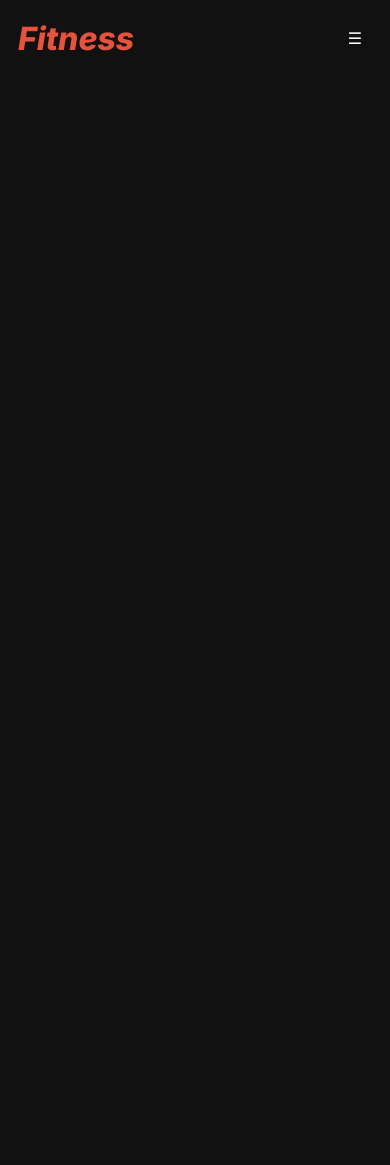
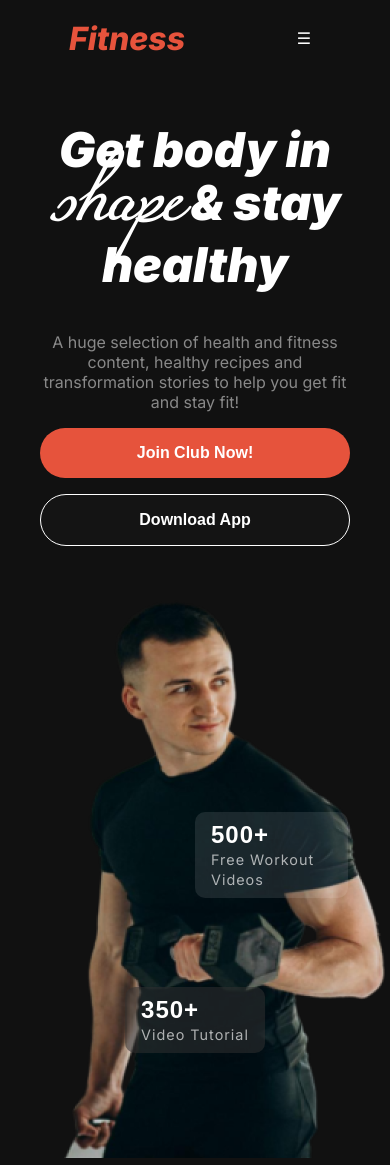
Before and after one commit to choyon001/assignment2, a plain HTML site: page index.html in a window 390 px wide. Before the commit the page ends 844 px from the top, so only its background shows below. Drawn offline with Linux system fonts and the light colour scheme.

Commit message:
banner section has been coded

```diff
--- a/css/style.css
+++ b/css/style.css
@@ -1,5 +1,6 @@
 @import url('https://fonts.googleapis.com/css2?family=Inter:ital,opsz,wght@0,14..32,100..900;1,14..32,100..900&display=swap');
 
+@import url('https://fonts.googleapis.com/css2?family=Great+Vibes&family=Inter:ital,opsz,wght@0,14..32,100..900;1,14..32,100..900&display=swap');
 
 .inter{
   font-family: "Inter", sans-serif;
@@ -8,10 +9,23 @@
   /* font-style: normal; */
 }
 
+@font-face {
+    font-family: 'Miama';
+    src: url('../fonts/Miama-Regular.ttf') format('truetype');
+    font-weight: 400;
+    /* font-style: normal; */
+}
+
+.miama{
+    font-family: "Miama", sans-serif;
+}
+
 body{
     background: rgba(17, 17, 17, 1);
 }
-
+.display-flex{
+    display: flex;
+}
 .nav-bar {
     display: flex;
     justify-content: space-between;
@@ -58,20 +72,182 @@ body{
 .dropdown-icon{
     display: none;
 }
+
+
+
+
+
+
+
+
+
+
+/* banner section */
+.banner{
+    display: flex;
+    max-width: 1060px;
+    margin: 0 auto;
+    gap: 2rem;
+}
+.content{
+    color: white;
+}
+.title{
+    font-size: 5rem;
+    font-weight: 900;
+    font-style: italic;
+    line-height: 1.2;
+}
+.banner-img{
+    position: relative;
+    width: 80%;
+}
+
+.description{
+    color: rgba(255, 255, 255, 0.5);
+    font-size: 1.3rem;
+    font-weight: 400;
+}
+.btn-primary{
+    color: rgba(255, 255, 255, 1);
+    font-weight: 600;
+    font-size: 1rem;
+    border: none;
+    border-radius: 40px;
+    padding: 16px 40px;
+    background-color: rgba(230, 83, 60, 1);
+}
+
+.btn-secondary{
+    color: rgba(255, 255, 255, 1);
+    font-weight: 600;
+    font-size: 1rem;
+    border: 1px solid rgba(255, 255, 255, 1);
+    border-radius: 40px;
+    padding: 16px 40px;
+    background-color: rgba(255, 255, 255, .01);
+}
+.btn-div{
+    display: flex;
+    gap: 2rem;
+}
+.btn-workout {
+    position: absolute;
+    top: 30%;
+    left: 50%;
+
+    background-color:rgba(255, 255, 255, 0.1);
+    padding: 10px 20px;
+    border: none;
+    border-radius: 10px;
+    font-size: 1.2rem;
+    text-align: start;
+}
+.btn-tut {
+    position: absolute;
+    top: 70%;
+    left: -10%;
+
+    background-color:rgba(48, 48, 48, 0.54);
+
+    padding: 10px 20px;
+    border: none;
+    border-radius: 10px;
+    font-size: 1rem;
+    text-align: start;
+}
+#number{
+    color: rgba(255, 255, 255, 1);
+font-size: 2rem;
+font-weight: 800;
+line-height: 40px;
+letter-spacing: 1px;
+
+}
+#video{
+    color:  rgba(255, 255, 255, 0.65);
+    font-family: Inter;
+font-size: .9rem;
+font-weight: 400;
+line-height: 20px;
+letter-spacing: 1px;
+
+}
+
+
+
 @media (max-width: 768px) {
+    /* Hide the desktop navigation and show the dropdown icon */
     .fitnav ul {
         display: none;
     }
     .dropdown-icon {
         display: block;
-        cursor: pointer;
         color: white;
     }
     .nav-div {
-        justify-content: space-between;
+
+        justify-content: space-around;
     }
     .nav-bar {
         padding: 10px;
     }
 
+    /* Adjust banner section layout for small devices */
+    .banner {
+        flex-direction: column;
+        align-items: center;
+        text-align: center;
+        padding: 1rem;
+        gap: 1rem;
+    }
+    .content {
+        padding: 0 1rem;
+    }
+
+    .title {
+        font-size: 3rem; /* Reduce font size for smaller screens */
+        line-height: 1.1;
+    }
+
+    .description {
+        font-size: 1rem;
+    }
+
+    .btn-div {
+        flex-direction: column;
+        gap: 1rem;
+        padding-bottom: 1rem;
+    }
+
+    /* Make the image smaller and center it */
+    .banner-img {
+        width: 80%;
+        padding: 0 1rem;
+    }
+
+    /* Adjust button positioning over the image for smaller screens */
+    .btn-workout {
+        top: 40%; /* Adjust positioning */
+        left: 50%;
+
+        font-size: 1rem;
+        padding: 8px 16px;
+    }
+    .btn-tut {
+        top: 70%;
+        left: 50%;
+        transform: translateX(-50%);
+        font-size: 1rem;
+        padding: 8px 16px;
+    }
+
+    /* Adjust font sizes within buttons */
+    #number {
+        font-size: 1.5rem;
+        line-height: 30px;
+    }
+    #video {
+        font-size: 0.9rem;
+    }
 }
--- a/index.html
+++ b/index.html
@@ -30,6 +30,34 @@
         </nav>
 
         <section class="banner">
+
+            <div class="content">
+                <h1 class="title">Get body in <span class="miama">shape</span> & stay healthy</h1>
+                <p class="description">A huge selection of health and fitness content, healthy recipes and transformation stories to help you get fit and stay fit!</p>
+                <div class="btn-div">
+                    <button class="btn-primary">
+                        Join Club Now!
+                    </button>
+                    <button class="btn-secondary">
+                        Download App
+                    </button>
+                </div>
+            </div>
+            <div class="banner-img">
+                <img src="images/Images 2.png" alt="" srcset="">
+                <button class="btn-workout">
+                    <span id="number">500+</span><br>
+                    <span id="video">Free Workout Videos</span>
+
+                </button>
+                <button class="btn-tut">
+                    <span id="number">350+</span><br>
+                    <span id="video">Video Tutorial</span>
+
+                </button>
+
+            </div>
+
         </section>
     </header>
 </body>
```
Also changed, not shown: fonts/Miama-Regular.ttf (added).
